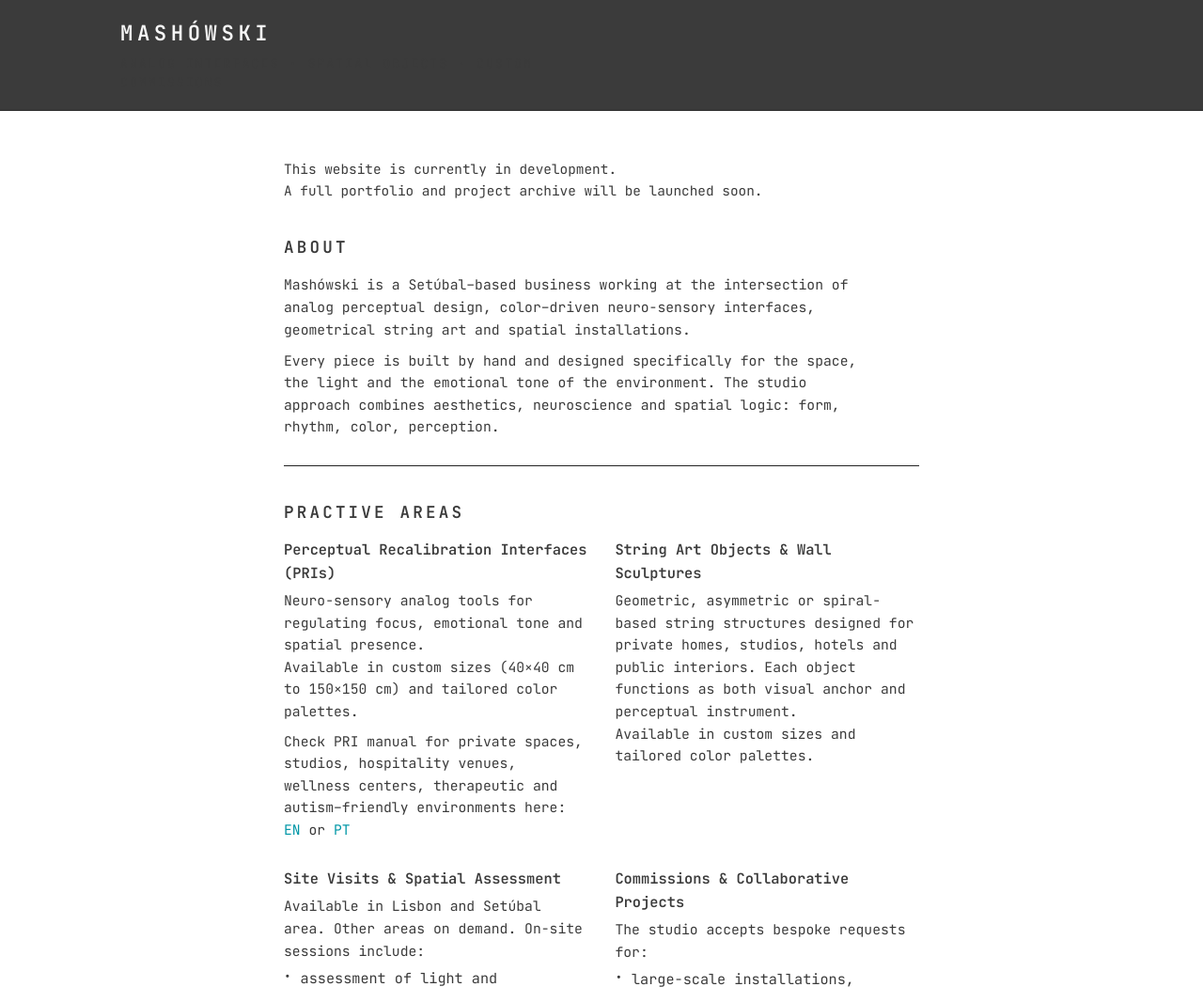
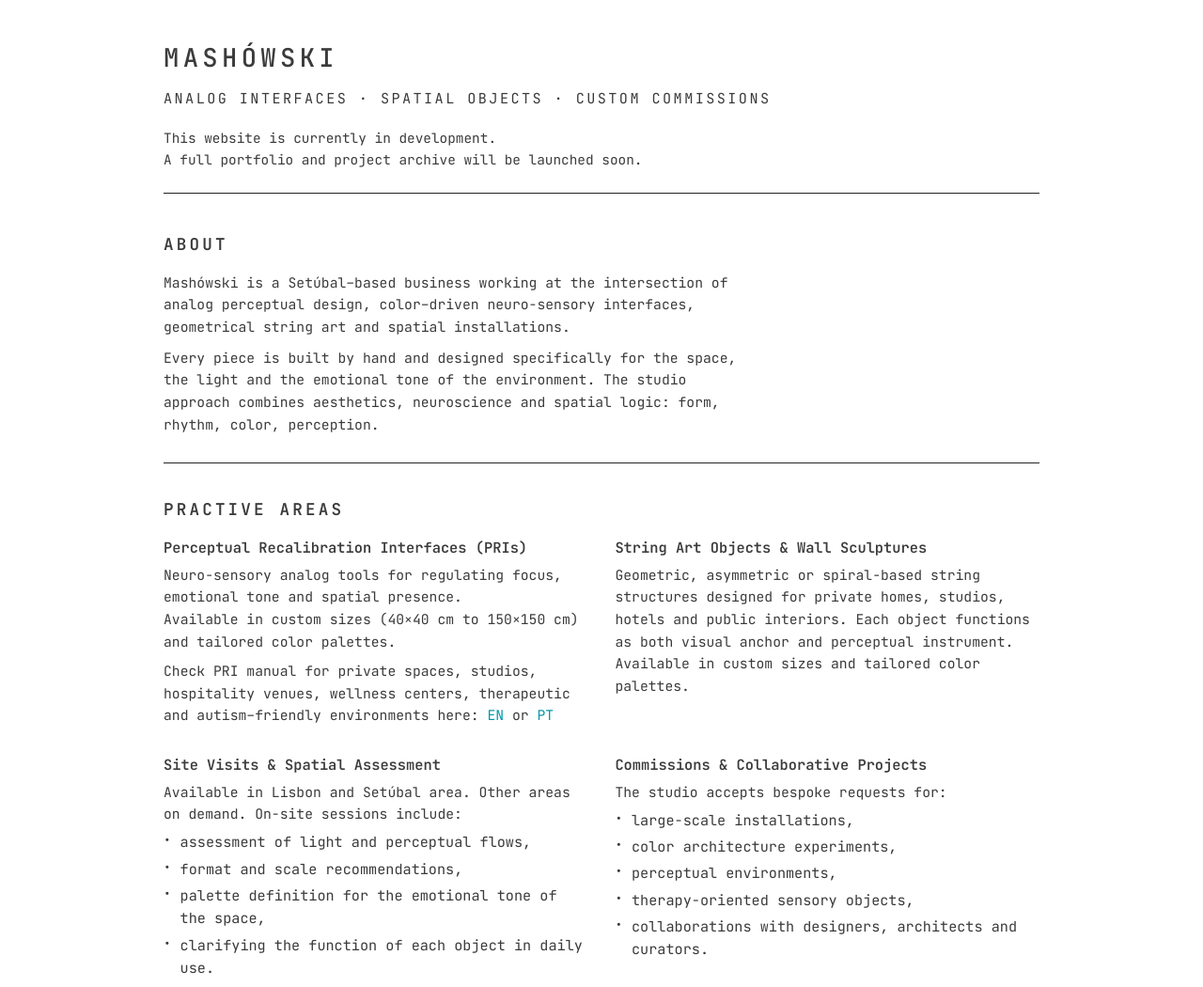
Before and after one commit to mashowski-art/mashowski-art.github.io, a plain HTML site: page index.html in a window 1280 px wide. Shown: the top 1050 px of the page at 94% size. Drawn offline with Linux system fonts and the light colour scheme.

Commit message:
Update header layout and styling in index.html
Refactor header structure and styles for improved layout.

```diff
--- a/index.html
+++ b/index.html
@@ -45,7 +45,6 @@
   background: #ffffff;
   color: #3b3b3b;
   line-height: 1.6;
-  padding-top: 110px;
 }
 
     .page {
@@ -54,19 +53,11 @@
       padding: 2.5rem 1.5rem 3rem;
     }
 
-    .site-header {
-  position: fixed;
-  top: 0;
-  left: 0;
-  right: 0;
-  z-index: 1000;
-
-  background-color: #3b3b3b;
-  color: #f7f7f7;
-
-  padding: 18px 10vw; /* горизонталь подогнана под твой макет */
-  border-bottom: 1px solid #2b2b2b;
-}
+    header {
+      margin-bottom: 2.5rem;
+      border-bottom: 1px solid var(--border);
+      padding-bottom: 1.5rem;
+    }
 
     .logo {
       font-size: 1.7rem;
@@ -75,18 +66,13 @@
       font-weight: 500;
     }
 
-    .site-title {
-  margin: 0;
-  font-size: 1.4rem;
-  letter-spacing: 0.2em;
-}
-
-    .site-tagline {
-  margin: 4px 0 0;
-  font-size: 0.8rem;
-  letter-spacing: 0.18em;
-  text-transform: uppercase;
-}
+    .tagline {
+      margin-top: 0.6rem;
+      font-size: 0.95rem;
+      color: var(--muted);
+      text-transform: uppercase;
+      letter-spacing: 0.16em;
+    }
 
     .status {
       margin-top: 1.1rem;
@@ -98,7 +84,6 @@
       display: flex;
       flex-direction: column;
       gap: 2.2rem;
-      padding: 0 10vw 64px;
     }
 
     section {
@@ -255,17 +240,18 @@ a:hover {
 </head>
 <body>
   <div class="page">
-    <header class="site-header">
-    <h1 class="site-title">MASHÓWSKI</h1>
-    <p class="site-tagline">
-      ANALOG INTERFACES · SPATIAL OBJECTS · CUSTOM COMMISSIONS
-    </p>
-  </header>
-    <main>
+    <header>
+      <div class="logo">Mashówski</div>
+      <div class="tagline">
+        Analog Interfaces · Spatial Objects · Custom Commissions
+      </div>
       <p class="status">
         This website is currently in development. <br/>
         A full portfolio and project archive will be launched soon.
       </p>
+    </header>
+
+    <main>
       <section aria-labelledby="about-title">
         <h2 id="about-title">About</h2>
         <p>
@@ -372,6 +358,7 @@ a:hover {
         <h2 id="contact-title">Contact</h2>
         <p>Email: <a href="mailto:mgkrilova@gmail.com">mgkrilova@gmail.com</a></p>
         <p>WhatsApp / Telegram: <a href="tel:+351967277709">+351&nbsp;967&nbsp;277&nbsp;709</a></p>
+        <p>Instagram (works in progress): <a href="https://instagram.com/microneee" target="_blank" rel="noopener">@microneee</a></p>
         <p class="muted" style="margin-top:0.6rem;">
           Full portfolio and project archive are coming soon.
         </p>
```
